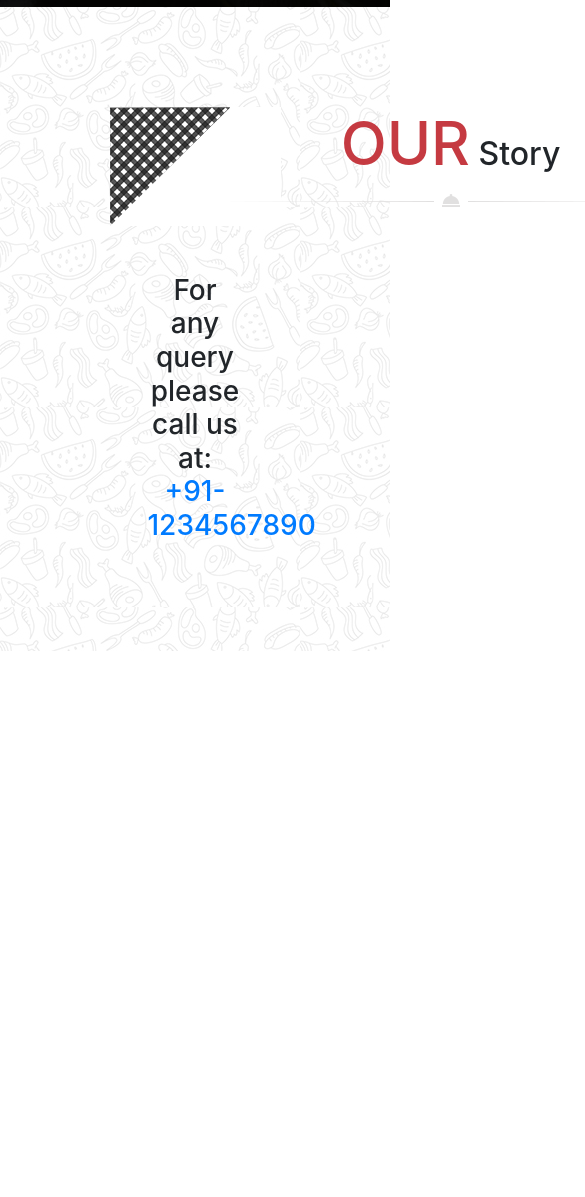
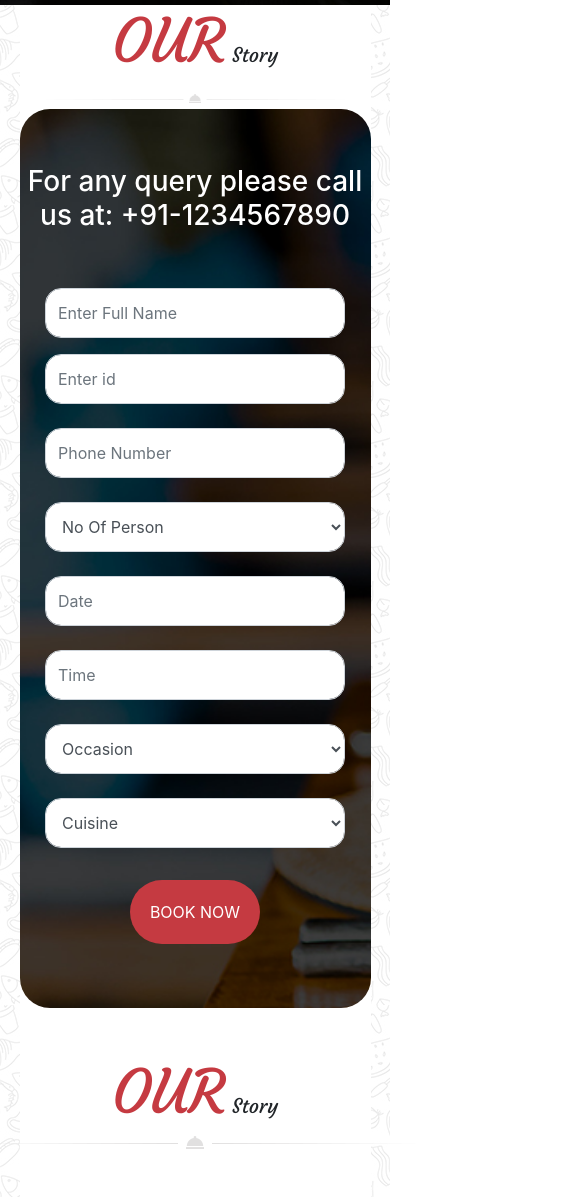
Before and after one commit to KevinTanghe/Site-du-chef, a plain HTML site: page index.html in a window 390 px wide. Shown: the part 8082-9279 px from the top of the page, 585 px wide, since content can reach past the window. Before the commit the page ends 8733 px from the top, so only its background shows below. Drawn offline with nearby package versions, Linux system fonts and the light colour scheme; files whose address does not match are found by name.

Commit message:
le form est finis et responsive

```diff
--- a/index.html
+++ b/index.html
@@ -615,13 +615,75 @@
         <div id="titreBookTable">
             <img src="./public/images/box-left-top-grey.png" alt="">
             <div>
-                <h2 class="text-center"><span class="spanOur">OUR</span> Story</h2>
+                <h2 class="text-center familyCourg"><span class="spanOur">OUR</span> Story</h2>
                 <img src="./public/images/decoration_line.png" alt="">
             </div>
             <img src="./public/images/box-right-top-grey.png" alt="">
         </div>
-        <div class="formBook pt-5">
-            <h3 class="text-center">For any query please call us at: <a href="tel:+91-1234567890">+91-1234567890</a></h3>
+        <div class="fondBlancBook">
+            <div class="formBook pt-5">
+                <h3 class="text-center text-white p-2 pb-5">For any query please call us at: <a class="text-white" href="tel:+91-1234567890">+91-1234567890</a></h3>
+                <form>
+                    <div class="form-row d-book d-flex justify-content-center">
+                        <div class="form-group col-md-3 mr-5">
+                            <input type="email" class="form-control" placeholder="Enter Full Name">
+                        </div>
+                        <div class="form-group col-md-3">
+                            <input type="text" class="form-control" placeholder="Enter id">
+                        </div>
+                    </div>
+                    <div class="form-row d-flex d-book justify-content-center">
+                        <div class="form-group col-md-3 mr-5 mt-2">
+                            <input type="email" class="form-control" placeholder="Phone Number">
+                        </div>
+                        <div class="form-group col-md-3 mt-2">
+                            <select id="inputState" class="form-control">
+                            <option selected>No Of Person</option>
+                            <option>1</option>
+                            <option>2</option>
+                            <option>3</option>
+                            <option>4</option>
+                            <option>5</option>
+                            <option>6</option>
+                            </select>
+                        </div>
+                    </div>
+                    <div class="form-row d-book d-flex justify-content-center">
+                        <div class="form-group col-md-3 mr-5 mt-2">
+                            <input type="" class="form-control" placeholder="Date">
+                        </div>
+                        <div class="form-group col-md-3 mt-2">
+                            <input type="text" class="form-control" placeholder="Time">
+                        </div>
+                    </div>
+                    <div class="form-row d-book d-flex justify-content-center">
+                        <div class="form-group col-md-3 mr-5 mt-2">
+                            <select id="inputState" class="form-control">
+                            <option selected>Occasion</option>
+                            <option>Anniversary</option>
+                            <option>Business Meals</option>
+                            <option>booking</option>
+                            </select>
+                        </div>
+                        <div class="form-group col-md-3 mt-2">
+                            <select id="inputState" class="form-control">
+                            <option selected>Cuisine</option>
+                            <option>Burger</option>
+                            <option>Salade Bar</option>
+                            </select>
+                        </div>
+                    </div>
+                    <div class="d-flex justify-content-center pb-5">
+                        <button class="boutonFormBook m-3">BOOK NOW</button>
+                    </div>
+                </form>
+            </div>
+            <div>
+                <h2 class="text-center familyCourg pt-5"><span class="spanOur">OUR</span> Story</h2>
+            </div>
+            <div class="d-flex justify-content-center pb-5">
+                <img src="./public/images/decoration_line.png" alt="">
+            </div>
         </div>
     </section>
     <script src="./node_modules/jquery/dist/jquery.js"></script>
--- a/src/scss/modules/_media.scss
+++ b/src/scss/modules/_media.scss
@@ -12,6 +12,13 @@
         font-size: 20px;
     }
 
+    #sectionBookTable{
+        padding: 0;
+    }
+
+    .formBook{
+        width: 100%;
+    }
 }
 
 @media screen and (min-width:320px) and (max-width:599px){
@@ -72,4 +79,45 @@
             height: 0;
         }
     }
+
+    #sectionMeetChef{
+        img:nth-child(1){
+            width: 100%;
+        }
+    }
+
+    #sectionBookTable{
+        padding: 0;
+    }
+
+    #titreBookTable{
+        img:nth-child(1){
+            height: 0;
+        }
+
+        img:nth-child(2){
+            width: 300px;
+        }
+
+        img:nth-child(3){
+            height: 0;
+        }
+    }
+
+    .form-control{
+        width: 300px;
+    }
+
+    .form-group{
+        display: flex;
+        justify-content: center;
+    }
+
+    .formBook{
+        width: 100%;
+    }
+
+    .d-book{
+        flex-direction: column;
+    }
 }
--- a/src/scss/modules/_section.scss
+++ b/src/scss/modules/_section.scss
@@ -24,7 +24,7 @@
 
 .spanOur{
     color: $couleur1;
-    font-size: 60px;
+    font-size: 60px !important;
 }
 
         // Fin de la section story
@@ -135,7 +135,33 @@
     justify-content: space-between;
 }
 
+.fondBlancBook{
+    width: 90%;
+    margin: 0 auto;
+    background-color: white;
+}
+
 .formBook{
-    width: 50%;
+    width: 60%;
     margin: 0 auto;
+    border-radius: 30px;
+    background: url("/home/tanghe/Bureau/codingSchool15/9-Site-du-chef/site_du_chef/public/images/book_table_bg.jpg");
+    background-size: cover;
 }
+
+.form-control{
+    border-radius: 1rem;
+    height: 50px;
+}
+
+.boutonFormBook{
+    border-radius: 50px;
+    padding: 20px;
+    border: none;
+    background-color: $couleur1;
+    color: white;
+}
+
+.d-book{
+
+}
```
Also changed, not shown: public/css/app.css.
